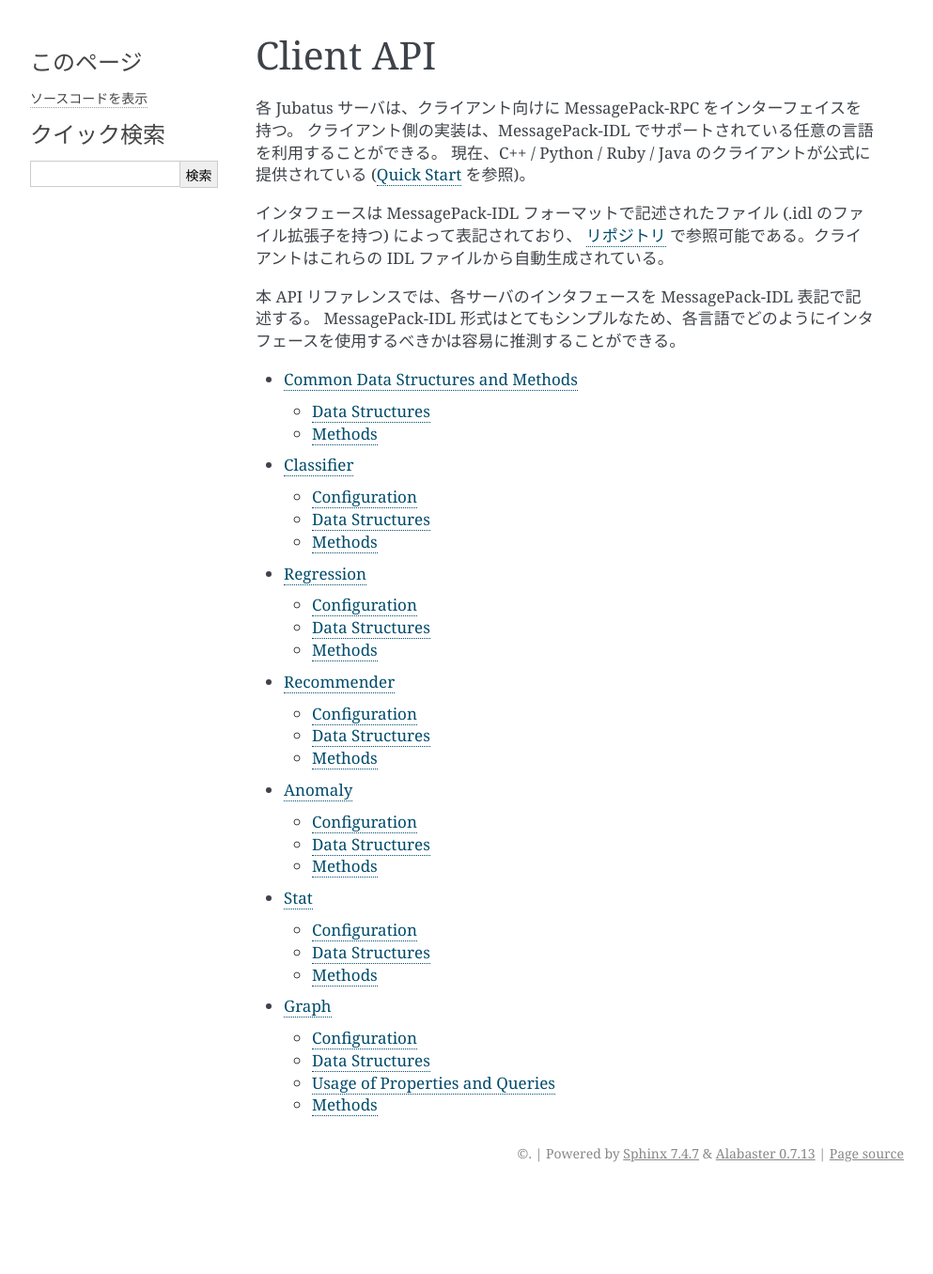
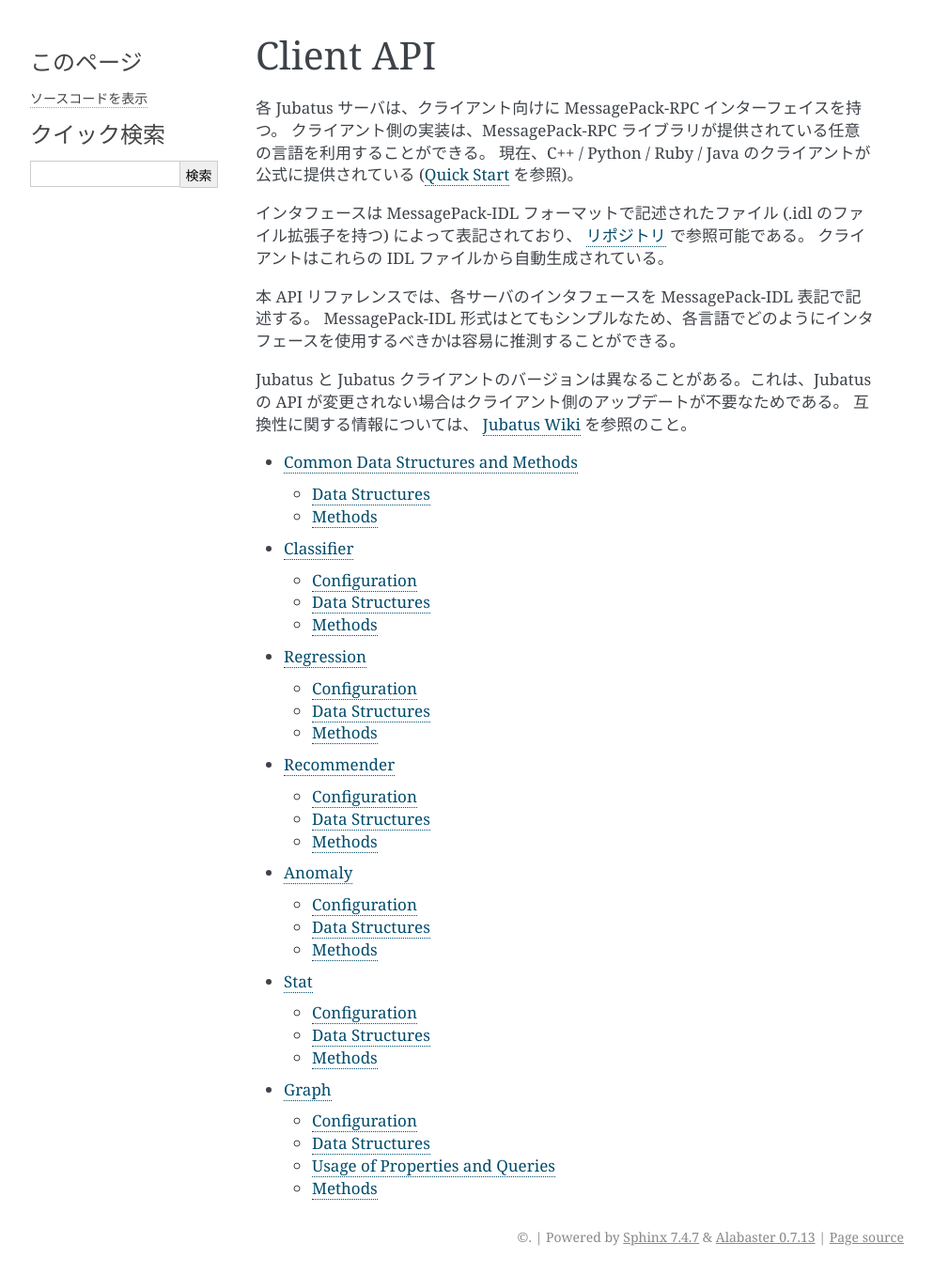
Before and after one commit to jubatus/website, a Sphinx documentation site: the page built from source/ja/api.rst, in a window 1280 px wide. Shown: the whole page at 94% size, without its empty margins (148-1141 px from the left). Built offline with Sphinx 7.4.7, drawn with Linux system fonts in a browser that asks for light colours; the version number could not be read and is left out; before the commit the page ends 1267 px from its top, so only the background shows below that.

Commit message:
add link to client compatibility; fix expression

```diff
--- a/source/ja/api.rst
+++ b/source/ja/api.rst
@@ -1,14 +1,18 @@
 Client API
 ==========
 
-各 Jubatus サーバは、クライアント向けに MessagePack-RPC をインターフェイスを持つ。
-クライアント側の実装は、MessagePack-IDL でサポートされている任意の言語を利用することができる。
+各 Jubatus サーバは、クライアント向けに MessagePack-RPC インターフェイスを持つ。
+クライアント側の実装は、MessagePack-RPC ライブラリが提供されている任意の言語を利用することができる。
 現在、C++ / Python / Ruby / Java のクライアントが公式に提供されている (:doc:`quickstart` を参照)。
 
-インタフェースは MessagePack-IDL フォーマットで記述されたファイル (.idl のファイル拡張子を持つ) によって表記されており、 `リポジトリ <https://github.com/jubatus/jubatus/tree/master/src/server>`_  で参照可能である。クライアントはこれらの IDL ファイルから自動生成されている。
+インタフェースは MessagePack-IDL フォーマットで記述されたファイル (.idl のファイル拡張子を持つ) によって表記されており、 `リポジトリ <https://github.com/jubatus/jubatus/tree/master/src/server>`_  で参照可能である。
+クライアントはこれらの IDL ファイルから自動生成されている。
 
 本 API リファレンスでは、各サーバのインタフェースを MessagePack-IDL 表記で記述する。
 MessagePack-IDL 形式はとてもシンプルなため、各言語でどのようにインタフェースを使用するべきかは容易に推測することができる。
+
+Jubatus と Jubatus クライアントのバージョンは異なることがある。これは、Jubatus の API が変更されない場合はクライアント側のアップデートが不要なためである。
+互換性に関する情報については、 `Jubatus Wiki <https://github.com/jubatus/jubatus/wiki/Client-Compatibility-and-Documentation>`_ を参照のこと。
 
 .. toctree::
    :maxdepth: 2
```
Also changed, not shown: source/en/api.rst (+6 -2 lines).
